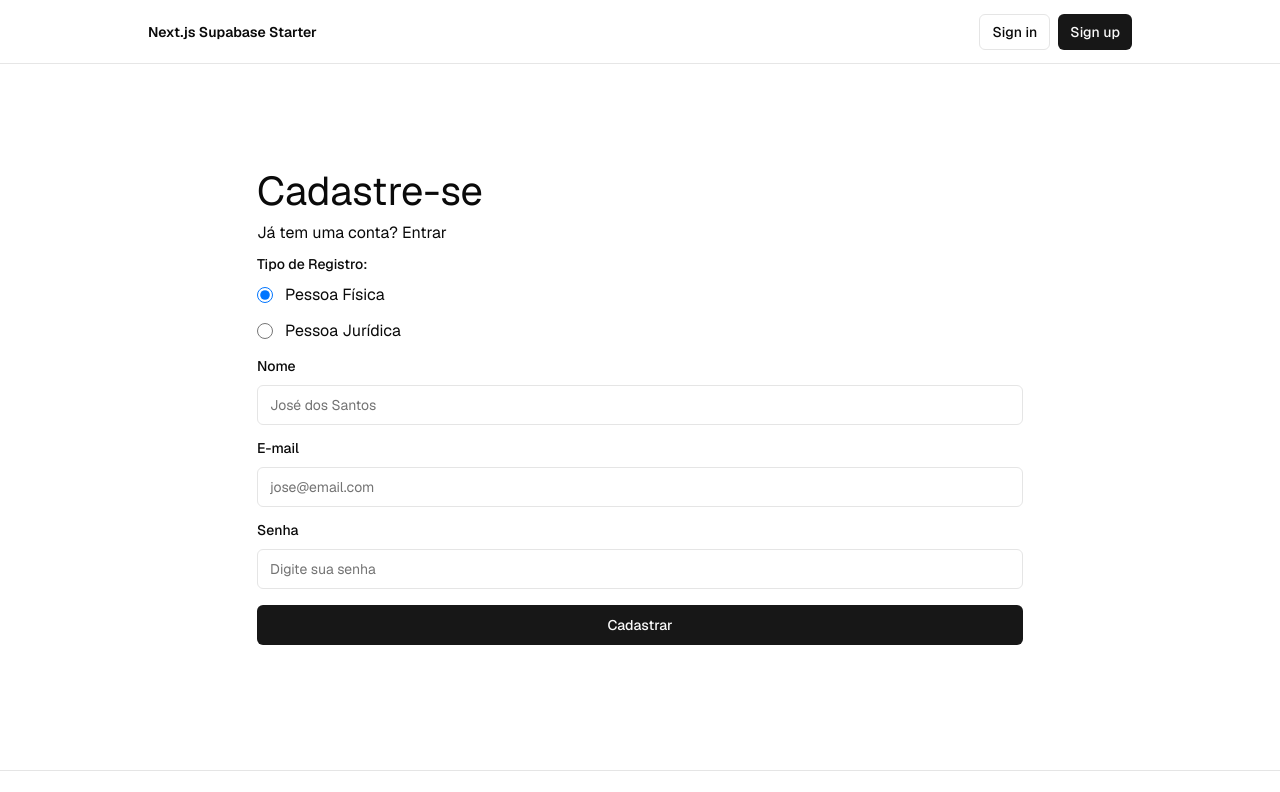
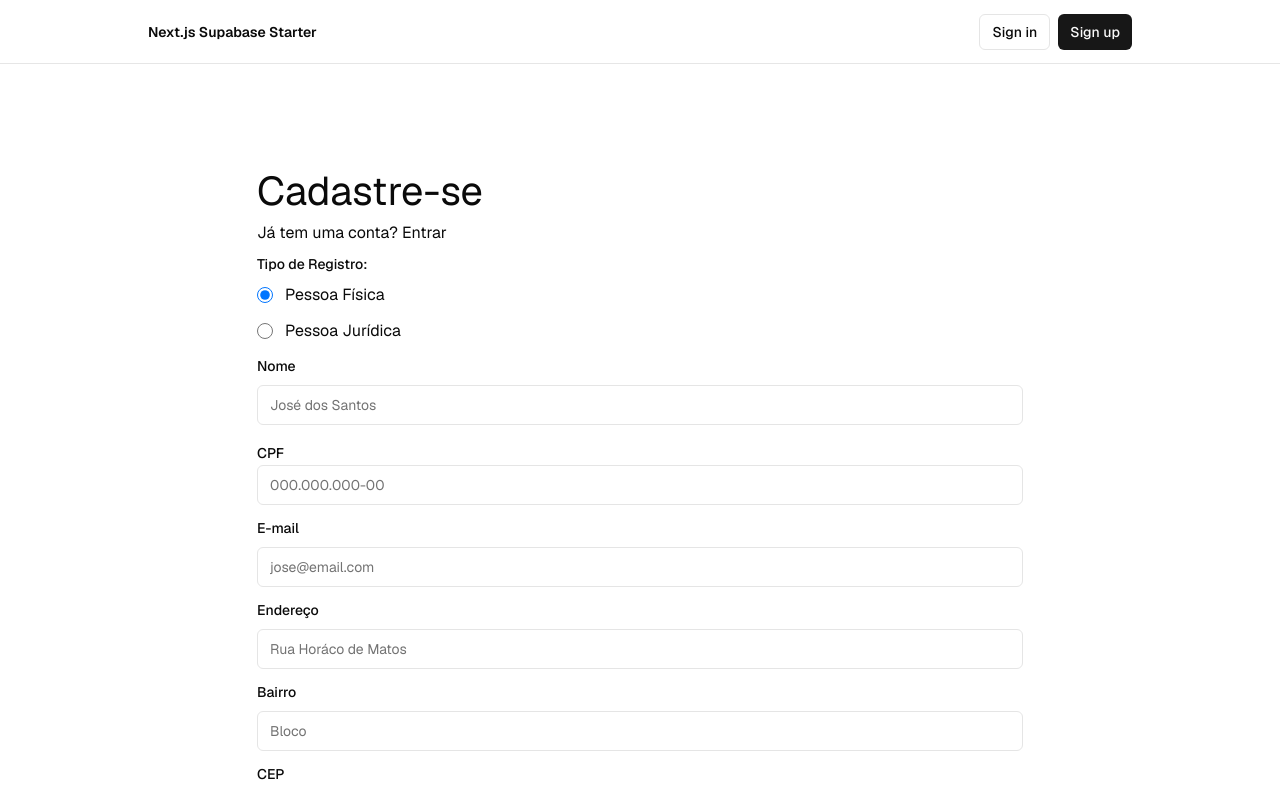
Before and after one commit to IFBASeabra/SECAMB, a Next.js app: page /sign-up in a window 1280 px wide. Shown: the top 792 px of the page. Built offline with nearby package versions, Linux system fonts and the light colour scheme; no server answers.

Commit message:
Adição de endereço, cep, documento, cpf/cnpj

```diff
--- a/app/(auth-pages)/sign-up/SignUpForm.tsx
+++ b/app/(auth-pages)/sign-up/SignUpForm.tsx
@@ -8,6 +8,7 @@ import Link from 'next/link'
 import React, { useState } from 'react'
 
 import "./sign-up.scss"
+import { Target } from 'lucide-react'
 
 type SignUpFormType = {
   searchParams: Message
@@ -61,10 +62,49 @@ const SignUpForm = ({searchParams, signUpAction}: SignUpFormType) => {
             </Label>
             <Input name="name" placeholder={registerType === "pessoa_juridica" ? "Casas Bahia" : "José dos Santos"} required />
           </div>
+
+
+          <div className="register_form-group">
+            <Label htmlFor='register-type'>
+              {
+                registerType === "pessoa_juridica" ? "CNPJ"  : "CPF"
+              }
+            </Label>
+            <Input
+             name="document"
+             placeholder={registerType === "pessoa_juridica" ? "00.000.000/0001-00" : "000.000.000-00"}
+             type='text'
+             required
+            />
+          </div>
+
+
           <div className="register__form-group">
             <Label htmlFor="email">E-mail</Label>
             <Input name="email" placeholder="jose@email.com" required />
           </div>
+
+
+          <div className="register__form-group">
+            <Label htmlFor="address">Endereço</Label>
+            <Input name="address" placeholder="Rua Horáco de Matos" required />
+          </div>
+
+
+          <div className="register__form-group">
+            <Label htmlFor="neighborhood">Bairro</Label>
+            <Input name="neighborhood" placeholder="Bloco" required />
+          </div>
+
+
+
+          <div className="register__form-group">
+            <Label htmlFor="zipcode">CEP</Label>
+            <Input name="zipcode" placeholder="xxxxx-xxx" required />
+          </div>
+
+
+
           <div className="register__form-group">
             <Label htmlFor="password">Senha</Label>
             <Input
--- a/app/actions.ts
+++ b/app/actions.ts
@@ -35,10 +35,14 @@ export const signUpAction = async (formData: FormData) => {
     const user_id = data.user.id
     const register_type = formData.get('register_type')?.toString()
     const name = formData.get('name')?.toString()
+    const document = formData.get('document')?.toString()
+    const address = formData.get('address')?.toString()
+    const neighborhood = formData.get('neighborhood')?.toString()
+    const zipcode = formData.get('zipcode')?.toString()
 
     const { error } = await supabase
     .from('user_info')
-    .insert({ name,register_type, user_id, document: '123456789'  })
+    .insert({ name,register_type, user_id, document, address, neighborhood, zipcode  })
 
     if (error) {
       console.error(error.code + " " + error.message);
```
